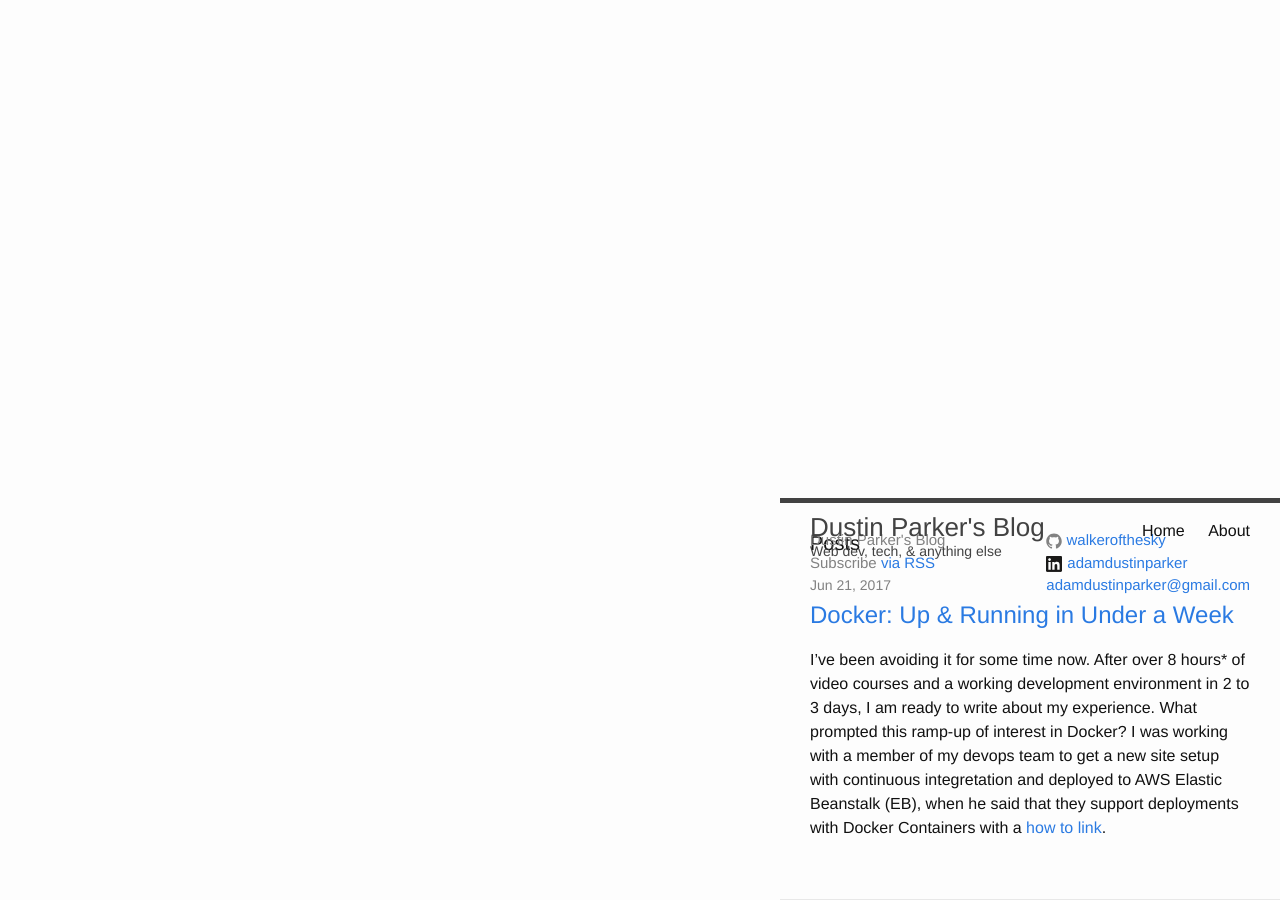
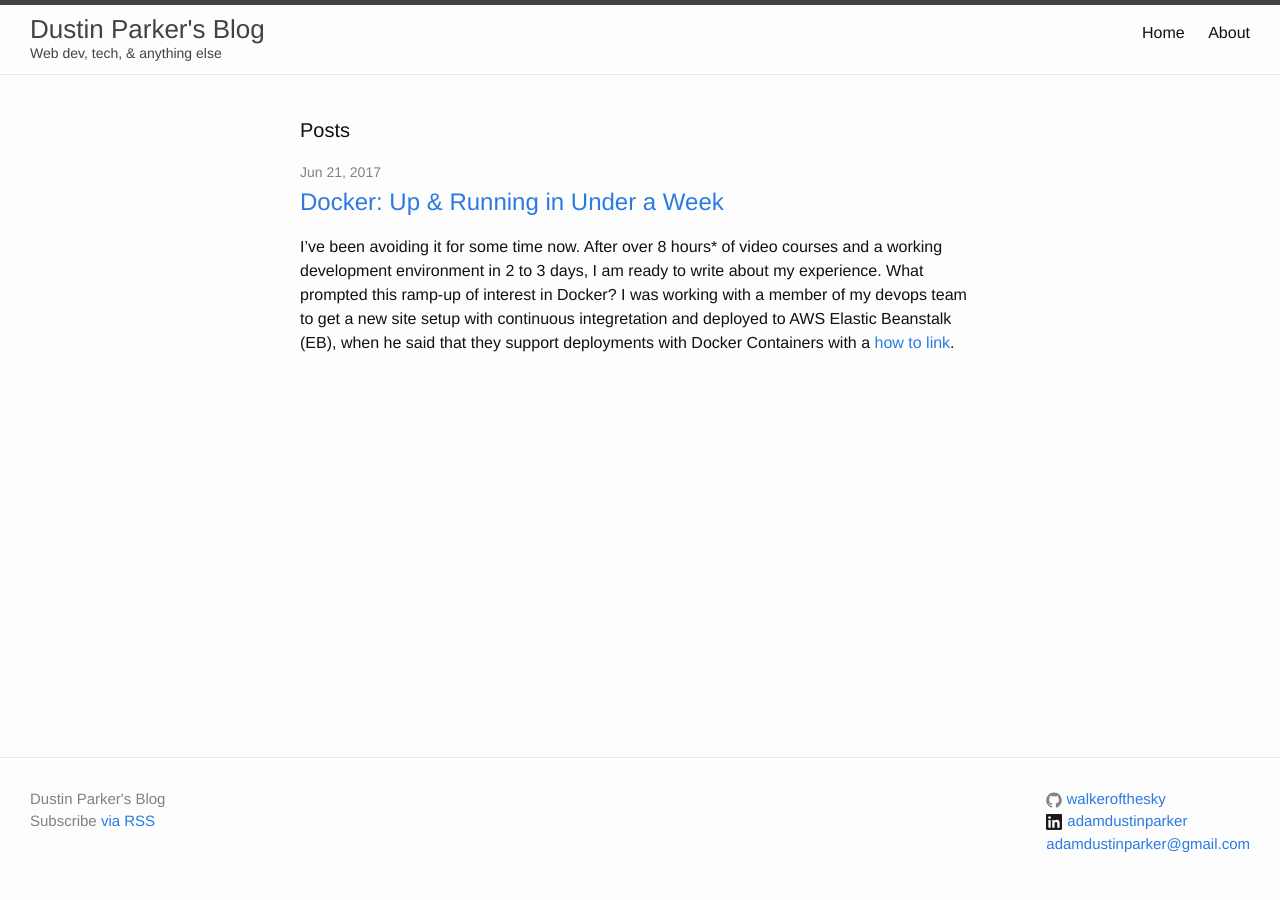
Before and after one commit to walkerofthesky/walkerofthesky.github.io, a Jekyll site: the page built from index.html, in a window 1280 px wide. Built offline with Jekyll 4.4.1, drawn with Linux system fonts in a browser that asks for light colours.

```diff
--- a/_config.yml
+++ b/_config.yml
@@ -34,3 +34,6 @@ defaults:
       type: pages
     values:
       layout: "page"
+
+plugins:
+- jekyll-autoprefixer
--- a/_sass/_layout.scss
+++ b/_sass/_layout.scss
@@ -12,6 +12,10 @@ body {
 
     @media screen and (min-width: $on-laptop) {
         grid: auto 1fr auto / 1fr repeat(3, 15em) 1fr;
+        grid-template-areas:
+            "header header header header header"
+            ". content content content ."
+            "footer footer footer footer footer";
     }
 }
 
```
